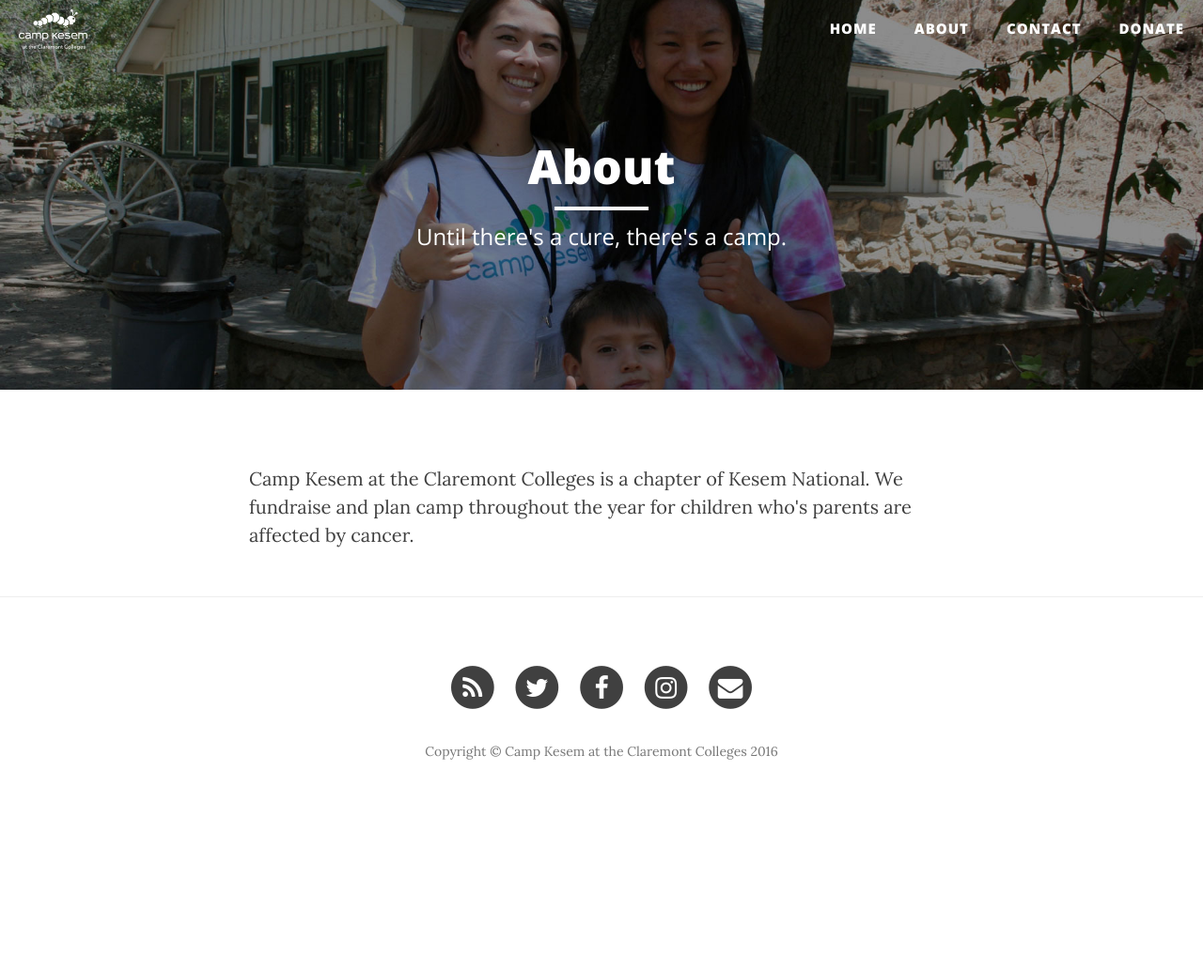
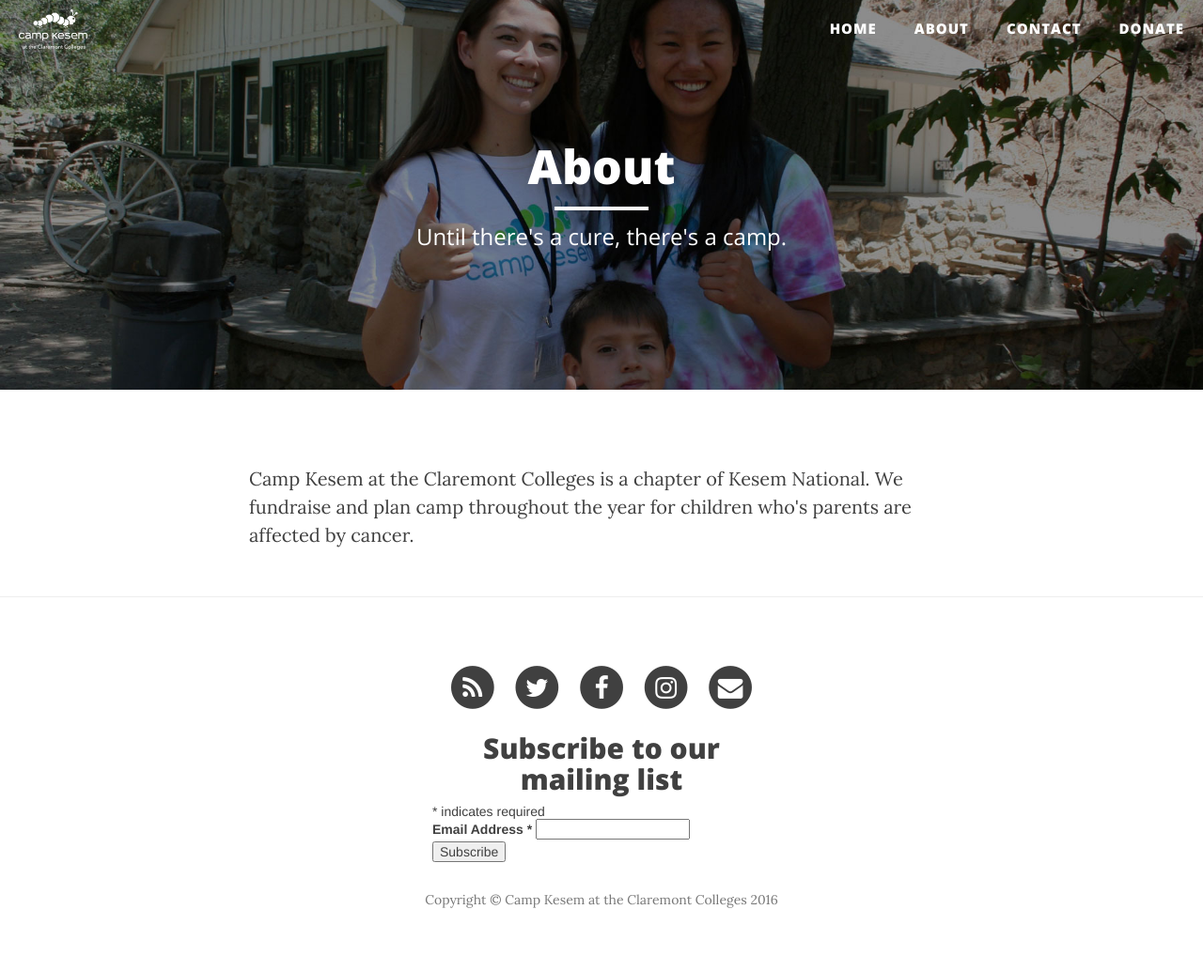
Before and after one commit to Camp-Kesem-at-the-Claremont-Colleges/campkesemclaremont.us, a Jekyll site: the page built from about.html, in a window 1280 px wide. Shown: the whole page at 94% size. Built offline with Jekyll 4.4.1, drawn with Linux system fonts in a browser that asks for light colours; nearby versions of some CDN libraries; comment, search, counter and statistics services are not loaded; before the commit the page ends 900 px from its top, so only the background shows below that.

Commit message:
added subscriber form for mailchimp newsletter

```diff
--- a/_includes/footer.html
+++ b/_includes/footer.html
@@ -53,6 +53,38 @@
                     </li>
                     {% endif %}
                 </ul>
+                <div class="row">
+        <div class="col-md-6 col-md-offset-3">
+            <!-- Begin MailChimp Signup Form -->
+            <link href="//cdn-images.mailchimp.com/embedcode/classic-10_7.css" rel="stylesheet" type="text/css">
+            <style type="text/css">
+                #mc_embed_signup{background:#fff; clear:left; font:14px Helvetica,Arial,sans-serif; }
+                /* Add your own MailChimp form style overrides in your site stylesheet or in this style block.
+                   We recommend moving this block and the preceding CSS link to the HEAD of your HTML file. */
+            </style>
+            <div id="mc_embed_signup">
+            <form action="//campkesem.us14.list-manage.com/subscribe/post?u=226bc49dcedaa49cc2cf04b1c&amp;id=e66818a5b9" method="post" id="mc-embedded-subscribe-form" name="mc-embedded-subscribe-form" class="validate" target="_blank" novalidate>
+                <div id="mc_embed_signup_scroll">
+                <h2 style="text-align: center;">Subscribe to our mailing list</h2>
+            <div class="indicates-required"><span class="asterisk">*</span> indicates required</div>
+            <div class="mc-field-group">
+                <label for="mce-EMAIL">Email Address  <span class="asterisk">*</span>
+            </label>
+                <input type="email" value="" name="EMAIL" class="required email" id="mce-EMAIL">
+            </div>
+                <div id="mce-responses" class="clear">
+                    <div class="response" id="mce-error-response" style="display:none"></div>
+                    <div class="response" id="mce-success-response" style="display:none"></div>
+                </div>    <!-- real people should not fill this in and expect good things - do not remove this or risk form bot signups-->
+                <div style="position: absolute; left: -5000px;" aria-hidden="true"><input type="text" name="b_226bc49dcedaa49cc2cf04b1c_e66818a5b9" tabindex="-1" value=""></div>
+                <div class="clear"><input type="submit" value="Subscribe" name="subscribe" id="mc-embedded-subscribe" class="button"></div>
+                </div>
+            </form>
+            </div>
+            <script type='text/javascript' src='//s3.amazonaws.com/downloads.mailchimp.com/js/mc-validate.js'></script><script type='text/javascript'>(function($) {window.fnames = new Array(); window.ftypes = new Array();fnames[0]='EMAIL';ftypes[0]='email';}(jQuery));var $mcj = jQuery.noConflict(true);</script>
+            <!--End mc_embed_signup-->
+        </div>
+    </div>
                 <p class="copyright text-muted">Copyright &copy; {{ site.copyright_name }} {{ site.time | date: '%Y' }}</p>
             </div>
         </div>
--- a/index.html
+++ b/index.html
@@ -34,3 +34,4 @@
     {% endif %}
 </ul>
 {% endif %}
+<iframe src="https://marvelapp.com/122a8fd?emb=1" width="452" height="901" allowTransparency="true" frameborder="0"></iframe>
```
Also changed, not shown: 3 other files.
